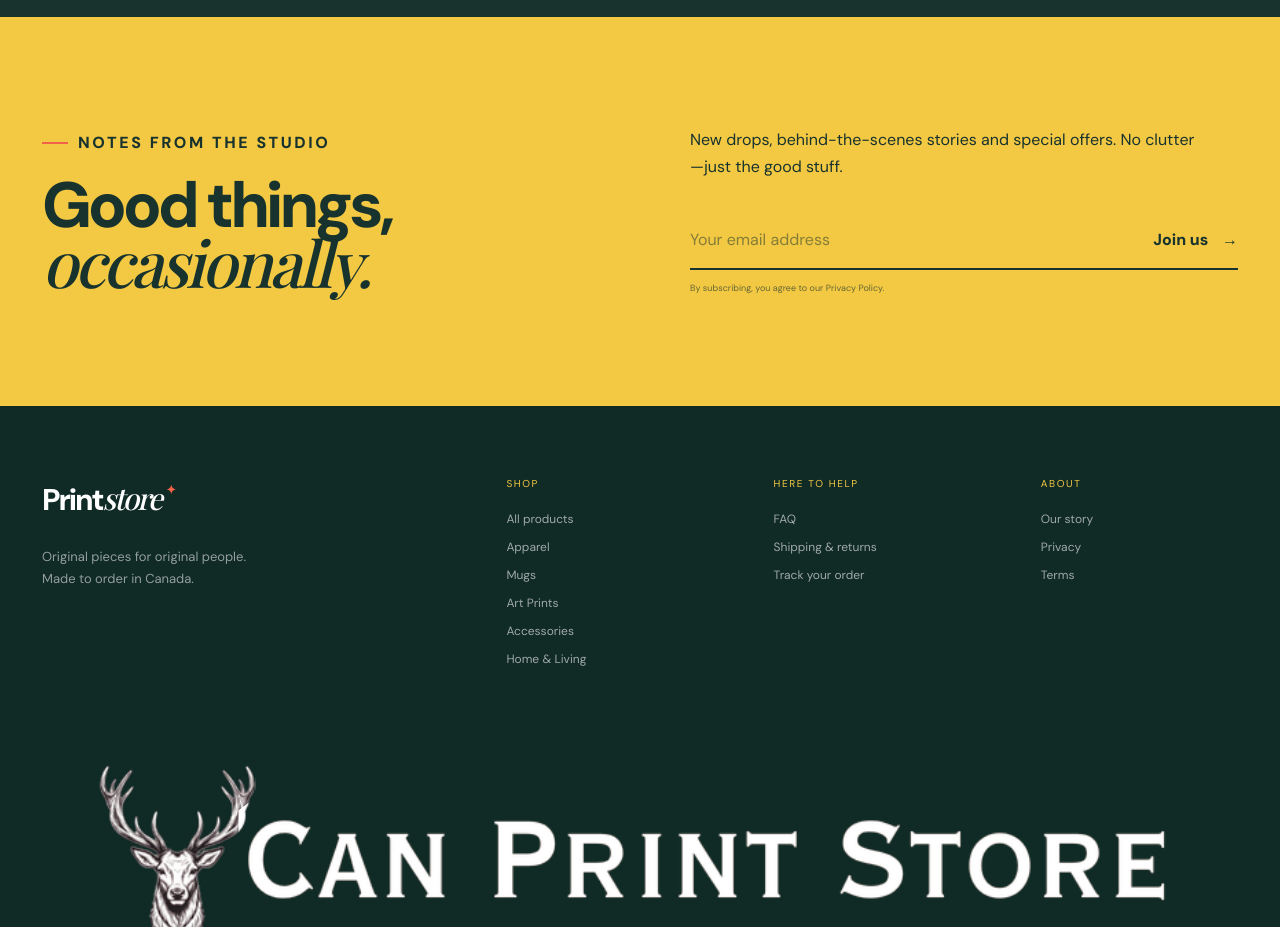
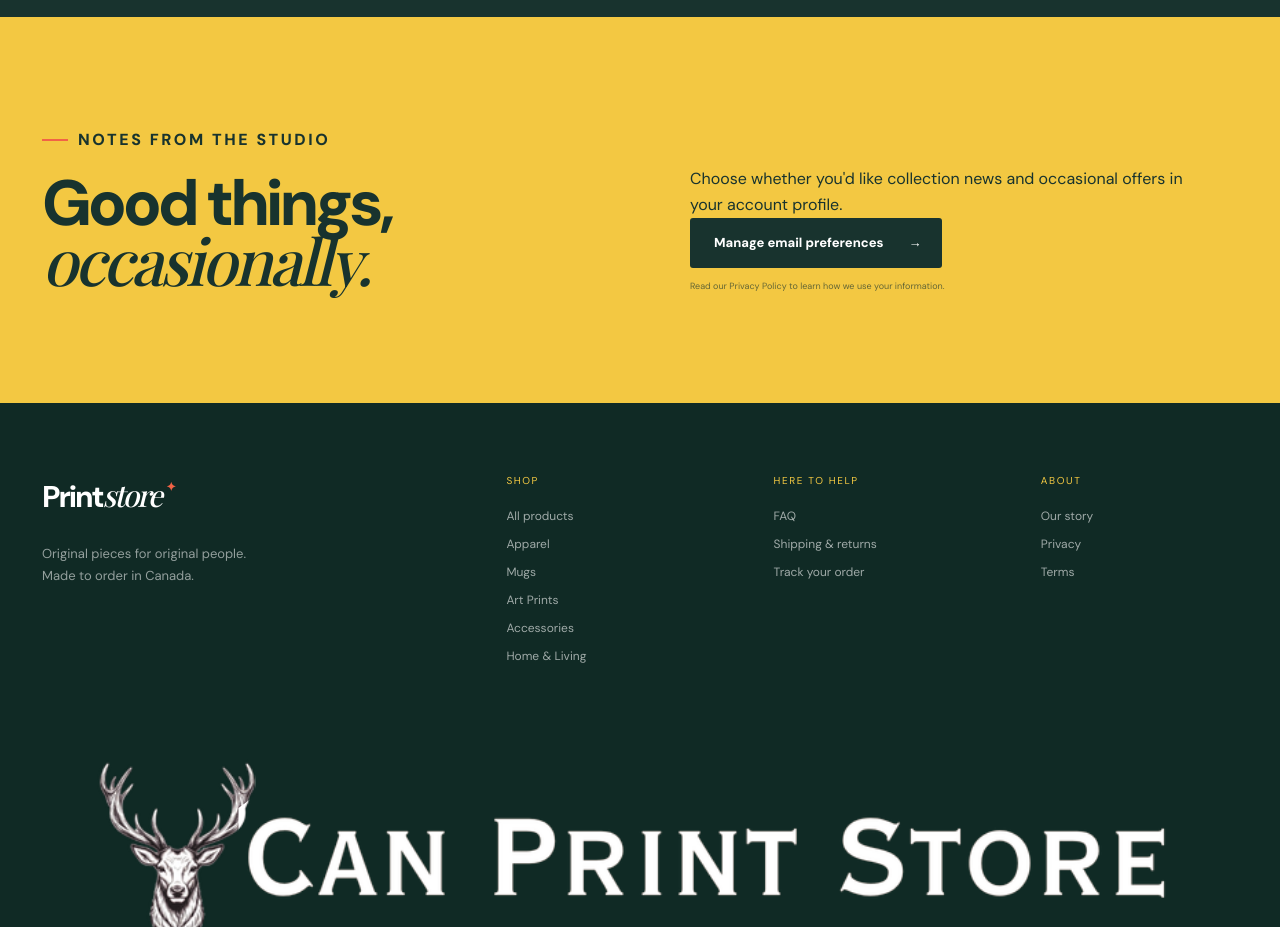
Before and after one commit to mabgcm/weartherisk, a Next.js app: page / in a window 1280 px wide. Shown: the part 3500-4427 px from the top of the page. Built offline with nearby package versions, Linux system fonts and the light colour scheme; no server answers; a web font is replaced by a local one.

Commit message:
firestore

```diff
--- a/package.json
+++ b/package.json
@@ -1,5 +1,5 @@
 {
-  "name": "printstore",
+  "name": "weartherisk-store",
   "version": "0.1.0",
   "private": true,
   "engines": {
--- a/src/app/page.tsx
+++ b/src/app/page.tsx
@@ -118,7 +118,7 @@ export default async function Home() {
         <div className="values"><div><b>01</b><h3>Original by design</h3><p>Created with a point of view, not pulled from a template.</p></div><div><b>02</b><h3>Made on demand</h3><p>Your order starts production, helping us make only what matters.</p></div><div><b>03</b><h3>Chosen with care</h3><p>Quality partners and materials we&apos;re proud to put our name on.</p></div></div>
       </section>
 
-      <section className="newsletter" aria-labelledby="newsletter-title"><div><p className="eyebrow"><span /> Notes from the studio</p><h2 id="newsletter-title">Good things,<br /><em>occasionally.</em></h2></div><div><p>New drops, behind-the-scenes stories and special offers. No clutter—just the good stuff.</p><form action="mailto:hello@printstore.local" method="post" encType="text/plain"><label className="sr-only" htmlFor="email">Email address</label><input id="email" name="email" type="email" placeholder="Your email address" required /><button type="submit" aria-label="Join the Printstore newsletter">Join us <span>→</span></button></form><small>By subscribing, you agree to our Privacy Policy.</small></div></section>
+      <section className="newsletter" aria-labelledby="newsletter-title"><div><p className="eyebrow"><span /> Notes from the studio</p><h2 id="newsletter-title">Good things,<br /><em>occasionally.</em></h2></div><div><p>Choose whether you&apos;d like collection news and occasional offers in your account profile.</p><Link href="/account" className="button button-dark">Manage email preferences <span>→</span></Link><small>Read our <Link href="/privacy">Privacy Policy</Link> to learn how we use your information.</small></div></section>
     </main>
   );
 }
--- a/src/lib/firebase/client.ts
+++ b/src/lib/firebase/client.ts
@@ -19,7 +19,7 @@ function getFirebaseApp(): FirebaseApp {
   const missing = required.filter((key) => !firebaseConfig[key]);
 
   if (missing.length > 0) {
-    throw new Error(`Missing Firebase settings: ${missing.join(", ")}. Check your .env.local file.`);
+    throw new Error(`Missing Firebase settings: ${missing.join(", ")}. Set the NEXT_PUBLIC_FIREBASE_* variables in .env.local for local development or in the deployment's build environment, then rebuild and redeploy.`);
   }
 
   return getApps().length ? getApp() : initializeApp(firebaseConfig);
```
Also changed, not shown: 1 other file (tests, documents, lock files or other folders).
